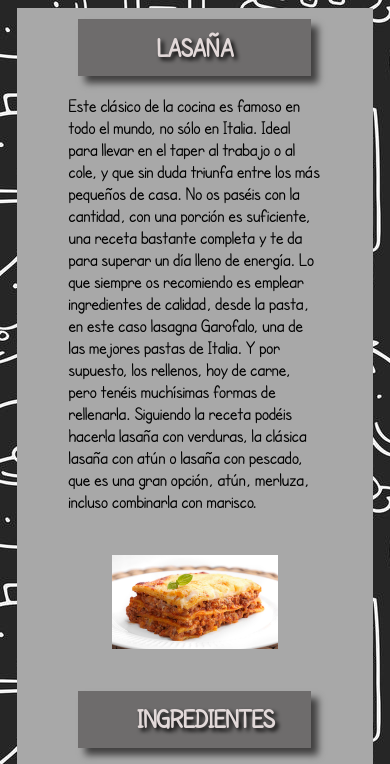
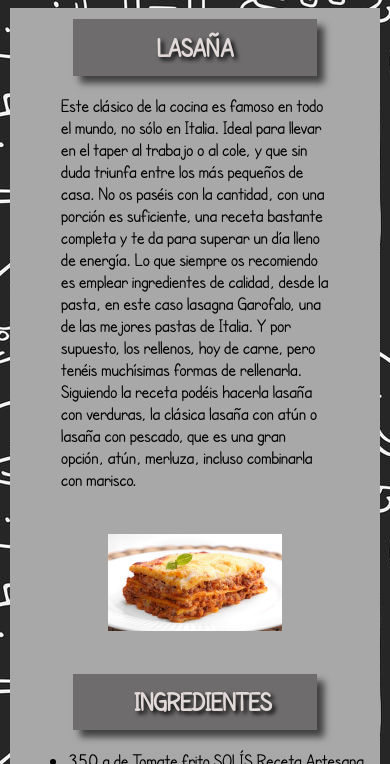
Before and after one commit to jbechcas/portfolio, a plain HTML site: page lasaña.html in a window 390 px wide. Shown: the top 764 px of the page. Drawn offline with Linux system fonts and the light colour scheme.

Commit message:
ajuste automatico de tamaño

```diff
--- a/css/lasaña.css
+++ b/css/lasaña.css
@@ -66,6 +66,6 @@
     h1 { font-size: 1.4em; }
     h2 { font-size: 1.4em; }
     h1, h2 { width: 60%; }
-    #wrapper { width: 95%; }
+    #wrapper { width: 99%; }
     body {font-size: 1.2em;}
 }
```
